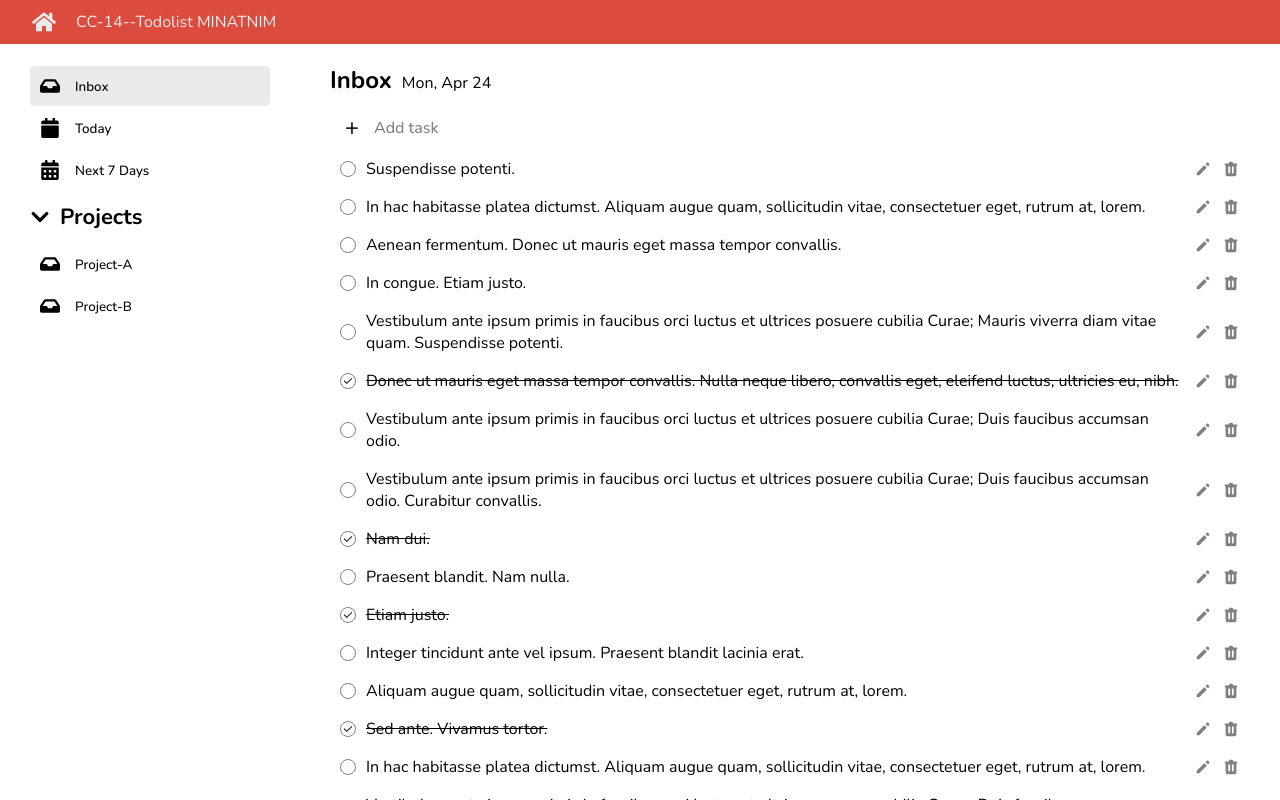
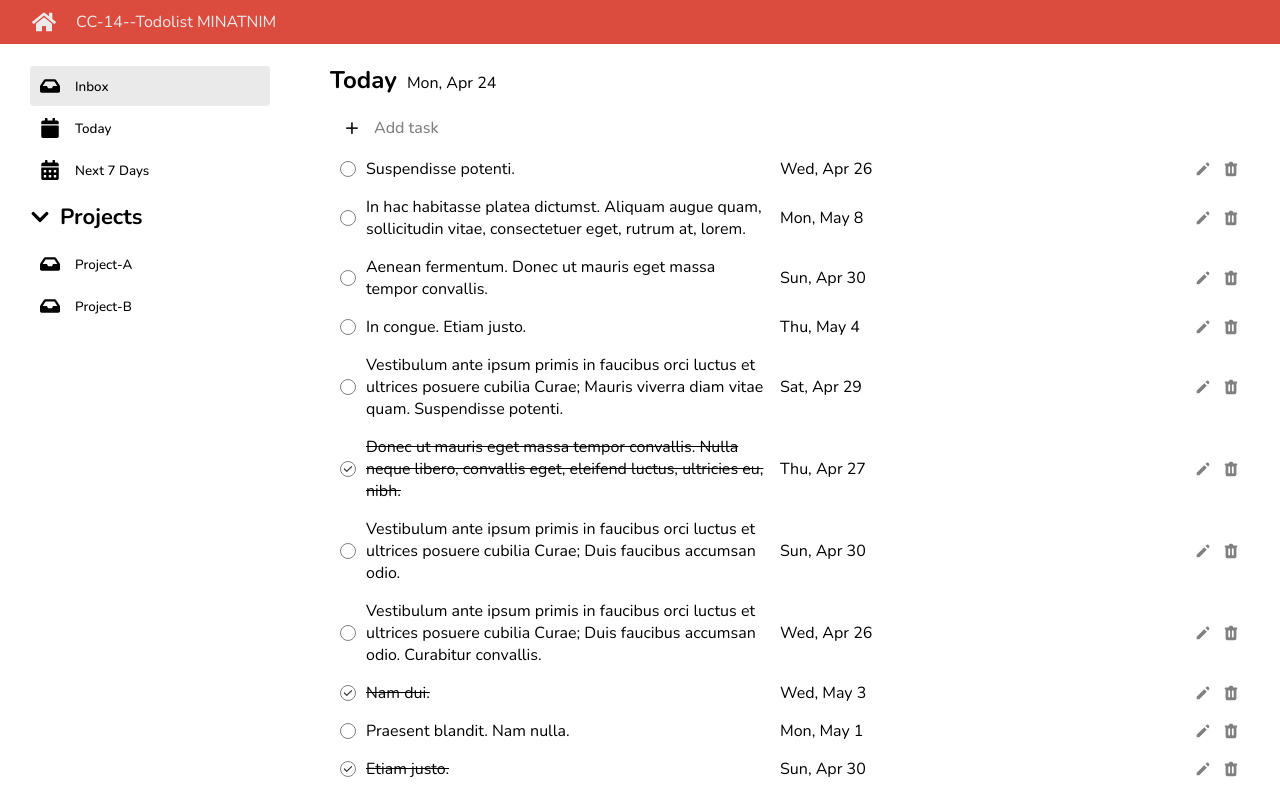
Before and after one commit to Minatnim/react-todolist, a React (Create React App) app: page / in a window 1280 px wide. Built offline with nearby package versions, Linux system fonts and the light colour scheme.

Commit message:
getformatteddate

```diff
--- a/package.json
+++ b/package.json
@@ -6,6 +6,7 @@
     "@testing-library/jest-dom": "^5.16.5",
     "@testing-library/react": "^13.4.0",
     "@testing-library/user-event": "^13.5.0",
+    "prop-types": "^15.8.1",
     "react": "^18.2.0",
     "react-dom": "^18.2.0",
     "react-icons": "^4.8.0",
--- a/src/components/Todo/AddTodo.jsx
+++ b/src/components/Todo/AddTodo.jsx
@@ -21,8 +21,9 @@
         </div>
       ) : (
         <TodoForm
-          submitText="Add task"
-          onSetIsShowForm={setIsAddMode}
+          submitText="Add Task"
+          // onSetIsShowForm={setIsAddMode}
+          onSetIsShowForm="5555"
           onAddTodo={onAddTodo}
           // todo == undefined
         />
--- a/src/components/Todo/TodoHeader.jsx
+++ b/src/components/Todo/TodoHeader.jsx
@@ -1,16 +1,25 @@
 import styles from "./TodoHeader.module.scss";
+import { getFormattedDate } from "../../utils/DateUtils";
 
-export function TodoHeader() {
-  const now = new Date();
-  const options = { weekday: "short", month: "short", day: "numeric" };
-  // console.log(now.toLocaleDateString('en-US',options))
+// export function TodoHeader(props) {
+//     const now = new Date();
+//     const options = { weekday: 'short', month: 'short', day: 'numeric' };
+//     // console.log(now.toLocaleDateString('en-US',options))
+//     console.log(props.title)  // Today
+//     console.log(props.titel) // undefined
+//     return (
+//         <div className={styles.header}>
+//             <h1>{props.title}</h1>
+//             <p>{now.toLocaleDateString('en-US', options)}</p>
+//         </div>
+//     );
+// }
 
+export function TodoHeader({ title }) {
   return (
-    <>
-      <div className={styles.header}>
-        <h1>Inbox</h1>
-        <p>{now.toLocaleDateString("en-US", options)}</p>
-      </div>
-    </>
+    <div className={styles.header}>
+      <h1>{title}</h1>
+      <p>{getFormattedDate(Date.now())}</p>
+    </div>
   );
 }
--- a/src/components/Todo/TodoItem.jsx
+++ b/src/components/Todo/TodoItem.jsx
@@ -2,6 +2,7 @@
 import { useState } from "react";
 import { HiCheck, HiPencil, HiTrash } from "react-icons/hi";
 import { TodoForm } from "./TodoForm";
+import { getFormattedDate } from "../../utils/DateUtils";
 
 //todoSchema :  {id:1, task: asdadsasdas, status : false, due_date : 2002-04-20}
 export function TodoItem({ todo, onEditTodo, onDeleteTodo }) {
@@ -45,7 +46,7 @@
             <HiCheck className={checkboxStyle} />
           </div>
           <p className={taskStyle}>{todo.task}</p>
-
+          <p>{getFormattedDate(todo.due_date)}</p>
           <div className={styles.edit__icon} onClick={handleOpenEditMode}>
             <HiPencil />
           </div>
--- /dev/null
+++ b/src/utils/DateUtils.js
@@ -0,0 +1,9 @@
+// OUTPUT : Wed, Apr 26
+export const getFormattedDate = (dateTime) => {
+  const dayObj = new Date(dateTime);
+  const options = { weekday: "short", month: "short", day: "numeric" };
+
+  let formattedDateStr = dayObj.toLocaleDateString(dayObj, options);
+
+  return formattedDateStr;
+};
```
Also changed, not shown: src/components/Todo/TodoForm.jsx (+10 -1 lines), 1 other file (tests, documents, lock files or other folders).
